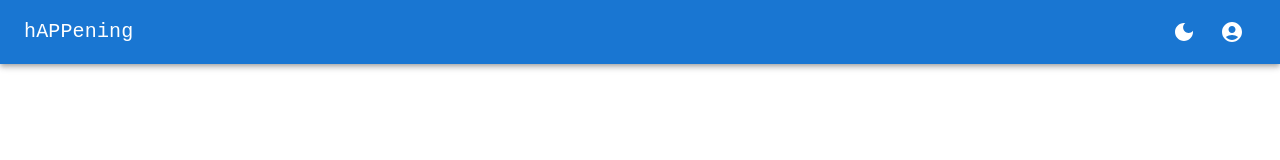
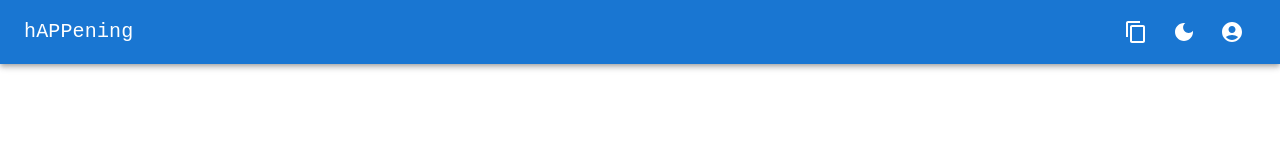
Before and after one commit to EricBlommel/bwv-projekttage-2022, a React (Create React App) app in the folder frontend/: page / in a window 1280 px wide. Shown: the top 160 px of the page. Built offline with nearby package versions, Linux system fonts and the light colour scheme.

Commit message:
add Copy button and some tooltips

```diff
--- a/frontend/src/_shared/components/AddEventButton.tsx
+++ b/frontend/src/_shared/components/AddEventButton.tsx
@@ -3,12 +3,12 @@ import dayjs, {Dayjs} from 'dayjs';
 import {
     Button,
     Dialog, DialogActions, DialogContent, DialogTitle,
-  IconButton, TextField
+    IconButton, TextField, Tooltip
 } from "@mui/material";
 import {AddCircle} from "@mui/icons-material";
 import {DesktopDatePicker, LocalizationProvider} from "@mui/x-date-pickers";
 import {AdapterDayjs} from "@mui/x-date-pickers/AdapterDayjs";
-import { Navigate } from 'react-router-dom';
+import {Navigate} from 'react-router-dom';
 
 function AddEventButton() {
 
@@ -48,9 +48,11 @@ function AddEventButton() {
 
     return (
         <div>
+            <Tooltip title={'Create new Event'}>
                 <IconButton size="large" onClick={handleClickOpen}>
                     <AddCircle fontSize="large"/>
                 </IconButton>
+            </Tooltip>
             <Dialog open={open} onClose={handleClose} fullWidth={true}>
                 <DialogTitle>Ereignis erstellen</DialogTitle>
                 <DialogContent>
@@ -70,7 +72,8 @@ function AddEventButton() {
                             onChange={handleChangeDate}
                             inputFormat="MM/DD/YYYY"
                             value={date}
-              renderInput={(params) => <TextField {...params} fullWidth variant="standard" margin="dense" id="date"/>}
+                            renderInput={(params) => <TextField {...params} fullWidth variant="standard" margin="dense"
+                                                                id="date"/>}
                         />
                     </LocalizationProvider>
                     <TextField
--- a/frontend/src/_shared/components/EventPage.tsx
+++ b/frontend/src/_shared/components/EventPage.tsx
@@ -39,7 +39,7 @@ function EventPage(props: Props) {
 
     function handleAdd(item: string) {
 
-        if(item !== ''){
+        if (item !== '') {
             const newList = uncategorizedItems.concat(item);
             setUncategorizedItems(newList);
             setText("");
@@ -113,7 +113,6 @@ function EventPage(props: Props) {
             </div>
             <div id="footer"></div>
         </div>
-
     );
 }
 
--- /dev/null
+++ b/frontend/src/_shared/components/appbar/CopyButton.tsx
@@ -0,0 +1,57 @@
+import ContentCopyIcon from '@mui/icons-material/ContentCopy';
+import IconButton from "@mui/material/IconButton";
+import * as React from "react";
+import Stack from '@mui/material/Stack';
+import Snackbar from '@mui/material/Snackbar';
+import MuiAlert, {AlertProps} from '@mui/material/Alert';
+import {useState} from "react";
+import {Tooltip} from "@mui/material";
+
+const Alert = React.forwardRef<HTMLDivElement, AlertProps>(function Alert(
+    props,
+    ref,
+) {
+    return <MuiAlert elevation={6000} ref={ref} variant="filled" {...props} />;
+});
+
+function CopyButton() {
+
+    const [open, setOpen] = useState(false);
+
+    const handleClose = (event?: React.SyntheticEvent | Event, reason?: string) => {
+        if (reason === 'clickaway') {
+            return;
+        }
+
+        setOpen(false)
+    }
+
+    function copy() {
+        const el = document.createElement('input');
+        el.value = window.location.href;
+        document.body.appendChild(el);
+        el.select();
+        document.execCommand('copy');
+        document.body.removeChild(el);
+        setOpen(true);
+    }
+
+    return (
+        <Stack>
+            <Tooltip title="Copy Url">
+                <IconButton onClick={copy} color="inherit" size="large">
+                    <ContentCopyIcon/>
+                </IconButton>
+            </Tooltip>
+            <Snackbar open={open} autoHideDuration={6000} onClose={handleClose}>
+                <Alert onClose={handleClose} severity="info" sx={{width: '100%'}}>
+                    Url copied!
+                </Alert>
+            </Snackbar>
+        </Stack>
+
+    );
+}
+
+
+export default CopyButton;
--- a/frontend/src/_shared/components/appbar/HappeningAppBar.tsx
+++ b/frontend/src/_shared/components/appbar/HappeningAppBar.tsx
@@ -2,6 +2,8 @@ import React from 'react';
 import {AppBar, Toolbar, Typography} from "@mui/material";
 import ThemeSwitch from "./ThemeSwitch";
 import UserButton from "./UserButton";
+import {Co2} from "@mui/icons-material";
+import CopyButton from "./CopyButton";
 
 function HappeningAppBar() {
 
@@ -17,11 +19,12 @@ function HappeningAppBar() {
                 {/*>*/}
                 {/*  <Home/>*/}
                 {/*</IconButton>*/}
-        <Typography variant="h6" component="div" color="inherit" sx={{ flexGrow: 1 }} fontFamily="Monospace" >
+                <Typography variant="h6" component="div" color="inherit" sx={{flexGrow: 1}} fontFamily="Monospace">
                     hAPPening
                 </Typography>
-        <ThemeSwitch />
-        <UserButton />
+                <CopyButton/>
+                <ThemeSwitch/>
+                <UserButton/>
             </Toolbar>
         </AppBar>
     );
--- a/frontend/src/_shared/components/appbar/ThemeSwitch.tsx
+++ b/frontend/src/_shared/components/appbar/ThemeSwitch.tsx
@@ -4,6 +4,7 @@ import {DarkMode, LightMode} from "@mui/icons-material";
 import {RootState} from "../../helpers/store";
 import {connect, ConnectedProps} from "react-redux";
 import {themeSet} from "../../actions/theme.actions";
+import {Tooltip} from "@mui/material";
 
 const mapStateToProps = (state: RootState) => ({
     themeStoreDarkMode: state.themeStore.darkMode
@@ -19,7 +20,7 @@ interface Props extends ConnectedProps<typeof connector> {
 
 }
 
-function ThemeSwitch(props:Props) {
+function ThemeSwitch(props: Props) {
 
     const handleClick = () => {
         const {themeStoreDarkMode, themeStoreThemeSet} = props;
@@ -28,8 +29,8 @@ function ThemeSwitch(props:Props) {
 
     return (
         <IconButton onClick={handleClick} color="inherit" size="large">
-      {props.themeStoreDarkMode && (<LightMode/>)}
-      {!props.themeStoreDarkMode && (<DarkMode/>)}
+            {props.themeStoreDarkMode && (<Tooltip title={'turn lightmode on'}><LightMode/></Tooltip>)}
+            {!props.themeStoreDarkMode && (<Tooltip title={'turn darkmode on'}><DarkMode/></Tooltip>)}
         </IconButton>
     );
 }
--- a/frontend/src/_shared/components/appbar/UserButton.tsx
+++ b/frontend/src/_shared/components/appbar/UserButton.tsx
@@ -4,6 +4,7 @@ import {AccountCircle, DarkMode, LightMode, Person} from "@mui/icons-material";
 import {RootState} from "../../helpers/store";
 import {connect, ConnectedProps} from "react-redux";
 import {themeSet} from "../../actions/theme.actions";
+import {Tooltip} from "@mui/material";
 
 const mapStateToProps = (state: RootState) => ({
     themeStoreDarkMode: state.themeStore.darkMode
@@ -19,7 +20,7 @@ interface Props extends ConnectedProps<typeof connector> {
 
 }
 
-function UserButton(props:Props) {
+function UserButton(props: Props) {
 
     const handleClick = () => {
         const {themeStoreDarkMode, themeStoreThemeSet} = props;
@@ -27,9 +28,11 @@ function UserButton(props:Props) {
     }
 
     return (
+        <Tooltip title={'login'}>
             <IconButton onClick={handleClick} color="inherit" size="large">
                 <AccountCircle/>
             </IconButton>
+        </Tooltip>
     );
 }
 
```
Also changed, not shown: frontend/src/_shared/components/CSS/EventPage.css (+5 -4 lines). Lines whose indentation alone changed are shown as unchanged.
